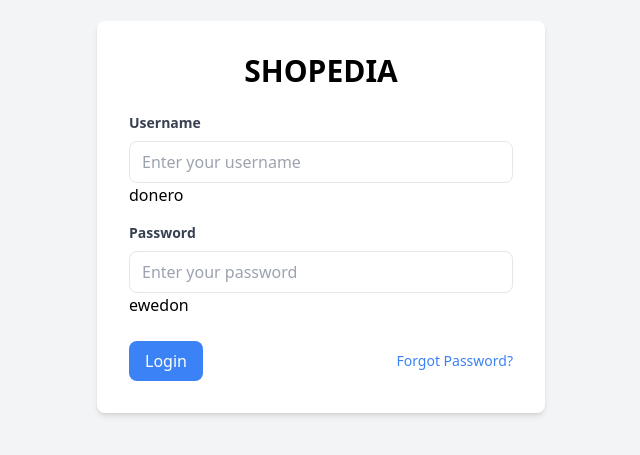
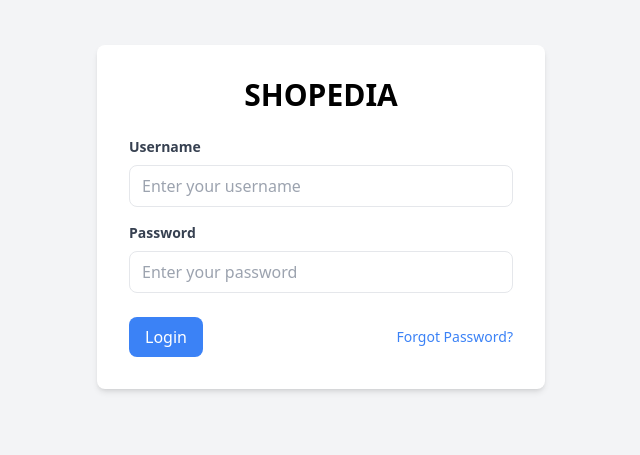
Before and after one commit to Luxspero/shopedia, a React (Vite) app: page /login in a window 1280 px wide. Shown: the part 183-638 px from the top of the page, without its empty margins (319-959 px from the left). Built offline with nearby package versions, Linux system fonts and the light colour scheme.

Commit message:
Fix Login.jsx

```diff
--- a/src/pages/Login.jsx
+++ b/src/pages/Login.jsx
@@ -66,7 +66,6 @@ const Login = () => {
               onChange={(e) => setUsername(e.target.value)}
               required
             />
-            <span>donero</span>
           </div>
 
           <div className="mb-6">
@@ -85,7 +84,6 @@ const Login = () => {
               onChange={(e) => setPassword(e.target.value)}
               required
             />
-            <span>ewedon</span>
           </div>
 
           <div className="flex items-center justify-between">
```
